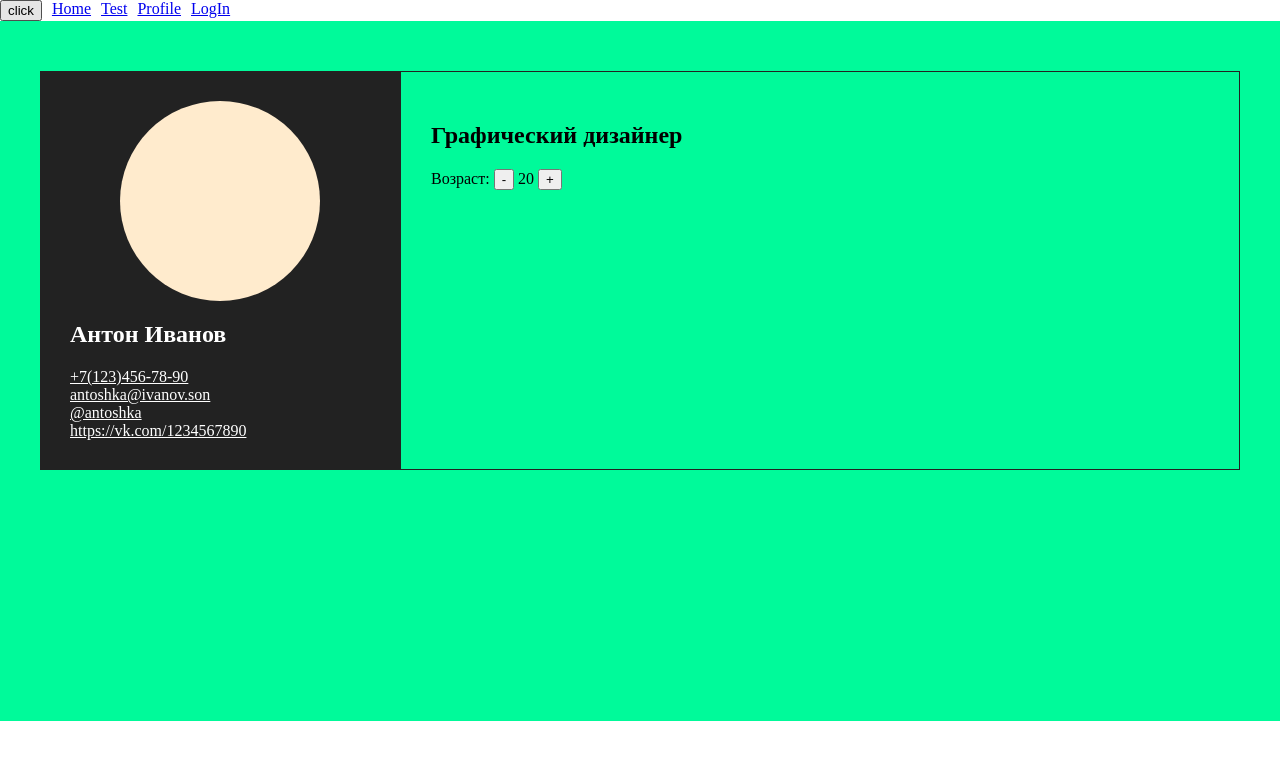
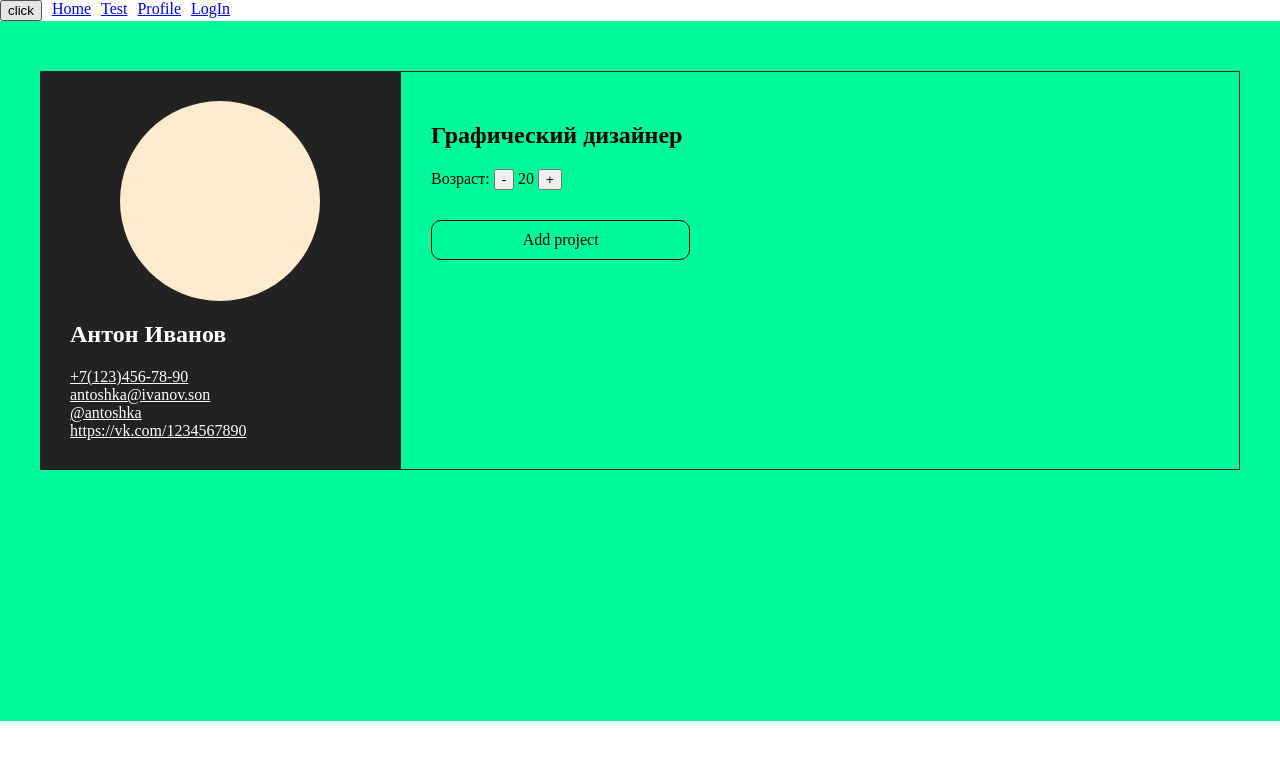
Before and after one commit to queen-leksa/dreamvue-dev3.3-1sem2022, a Vue app: page /profile in a window 1280 px wide. Shown: the top 760 px of the page. Built offline with nearby package versions, Linux system fonts and the light colour scheme.

Commit message:
add portfolio

```diff
--- a/src/App.vue
+++ b/src/App.vue
@@ -39,7 +39,7 @@
         <router-link to="/profile">Profile</router-link>
         <router-link to="/auth">LogIn</router-link>
     </header>
-    <main-container></main-container>
+    <main-container @showPopup="modalOpen"></main-container>
     <div class="modal-wrapper" :style="{display: modalActivity ? 'flex' : 'none'}">
         <div class="modal">
             ^_^
--- a/src/components/Main/index.vue
+++ b/src/components/Main/index.vue
@@ -1,6 +1,6 @@
 <template>
     <div class="wrapper">
-        <router-view></router-view>
+        <router-view @showPopup="$emit('showPopup')"></router-view>
     </div>
 </template>
 
--- a/src/components/Profile/index.vue
+++ b/src/components/Profile/index.vue
@@ -15,6 +15,15 @@
                 {{age}}
                 <button @click="inc">+</button>
             </div>
+            <div class="portfolio">
+                <div class="profile__item" v-for="item of projects" :key="item._id">
+                    <h2>{{item.title}}</h2>
+                    <div class="portfolio__image" :style="{backgroundImage: `url(${item.main_image})`}"></div>
+<!--                    <p v-show="item.description">{{item.description}}</p>-->
+                    <a :href="item.link" target="_blank" v-show="item.link"></a>
+                </div>
+                <div class="portfolio__btn" @click="addProject">Add project</div>
+            </div>
         </div>
     </div>
 </template>
@@ -29,6 +38,7 @@ export default {
         "profile-picture": Picture,
         "profile-contacts": Contacts
     },
+    // props: ["showPopup"],
     data() {
         return {
             name: "Антон Иванов",
@@ -39,7 +49,8 @@ export default {
                 {type: "tg", value: "@antoshka"},
                 {type: "vk", value: "https://vk.com/1234567890"}
             ],
-            age: 20
+            age: 20,
+            projects: []
         }
     },
     methods: {
@@ -48,6 +59,9 @@ export default {
         },
         dec() {
             this.age > 0 && this.age--
+        },
+        addProject() {
+            this.$emit("showPopup");
         }
     }
 }
@@ -73,4 +87,21 @@ export default {
         display: flex;
         flex-direction: column;
     }
+    .portfolio {
+        padding: 30px 0;
+        display: grid;
+        grid-template-columns: repeat(3, 1fr);
+    }
+    .portfolio__item {
+        padding: 30px;
+    }
+    .portfolio__btn {
+        border: 1px solid;
+        display: flex;
+        justify-content: center;
+        align-items: center;
+        cursor: pointer;
+        border-radius: 10px;
+        padding: 10px;
+    }
 </style>
```
Also changed, not shown: src/components/ModalForm/index.vue (added, +25 -0 lines), 1 other file (tests, documents, lock files or other folders).
